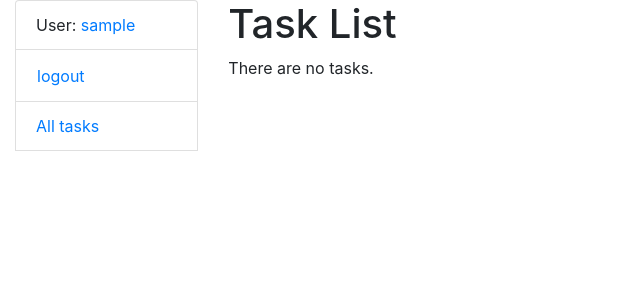
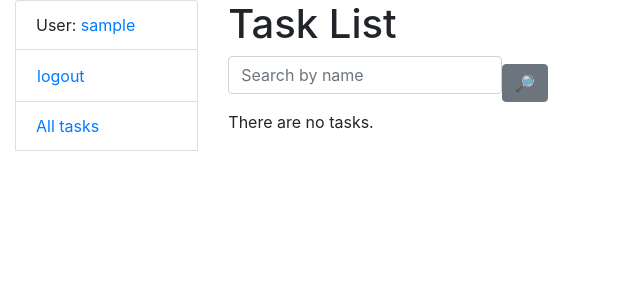
Before and after one commit to juliastetsko/task-master, a Django app: page /tasks/ in a window 1280 px wide. Shown: the top 300 px of the page, without its empty margins (0-640 px from the left). Run offline with Django 5.2, Linux system fonts and the light colour scheme; the visitor is signed in with stand-in values (Sample User, id 1); data that the repository does not hold is empty; some libraries are stand-ins or nearby versions.

Commit message:
add task search feature

```diff
--- a/task_master/settings.py
+++ b/task_master/settings.py
@@ -37,6 +37,8 @@ INSTALLED_APPS = [
     "django.contrib.messages",
     "django.contrib.staticfiles",
     "taskmanager",
+    "crispy_forms",
+    "crispy_bootstrap4",
 ]
 
 MIDDLEWARE = [
@@ -125,3 +127,4 @@ STATIC_ROOT = BASE_DIR / "staticfiles"
 DEFAULT_AUTO_FIELD = "django.db.models.BigAutoField"
 
 LOGIN_REDIRECT_URL = "/"
+CRISPY_TEMPLATE_PACK = "bootstrap4"
--- /dev/null
+++ b/taskmanager/forms.py
@@ -0,0 +1,14 @@
+from django import forms
+
+
+class TaskNameSearchForm(forms.Form):
+    name = forms.CharField(
+        max_length=255,
+        required=False,
+        label="",
+        widget=forms.TextInput(
+            attrs={
+                "placeholder": "Search by name"
+            }
+        )
+    )
--- a/taskmanager/views.py
+++ b/taskmanager/views.py
@@ -3,6 +3,7 @@ from django.contrib.auth.mixins import LoginRequiredMixin
 from django.shortcuts import render
 from django.views import generic
 
+from taskmanager.forms import TaskNameSearchForm
 from taskmanager.models import Task
 
 
@@ -18,4 +19,19 @@ def index(request):
 
 
 class TaskListView(LoginRequiredMixin, generic.ListView):
-    model = Task
+    def get_context_data(self, *, object_list=None, **kwargs):
+        context = super(TaskListView, self).get_context_data(**kwargs)
+
+        name = self.request.GET.get("name", "")
+
+        context["search_form"] = TaskNameSearchForm(
+            initial={"name": name}
+        )
+        return context
+
+    def get_queryset(self):
+        queryset = Task.objects.all()
+        form = TaskNameSearchForm(self.request.GET)
+        if form.is_valid():
+            return queryset.filter(name__icontains=form.cleaned_data["name"])
+        return queryset
--- a/templates/taskmanager/task_list.html
+++ b/templates/taskmanager/task_list.html
@@ -1,9 +1,14 @@
 {% extends "base.html" %}
+{% load crispy_forms_filters %}
 
 {% block content %}
   <h1>
     Task List
   </h1>
+  <form action="" method="get" class="form-inline">
+    {{ search_form|crispy }}
+    <input class="btn btn-secondary" type="submit" value="🔎">
+  </form>
   {% if task_list %}
     <table class="table">
       <tr>
```
